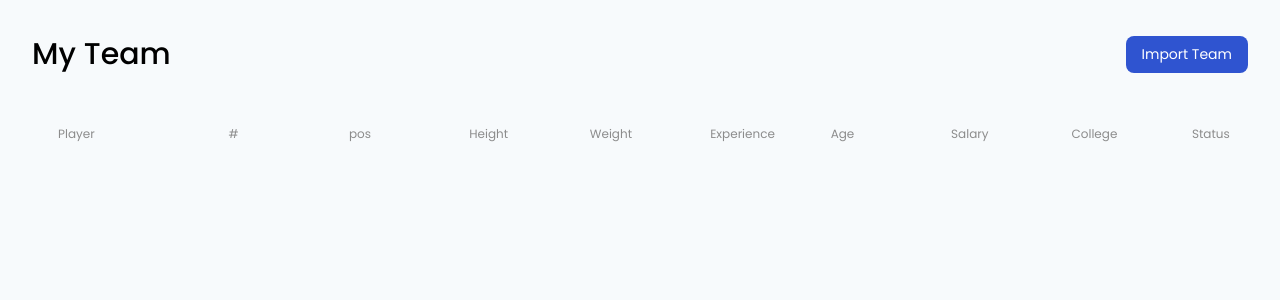
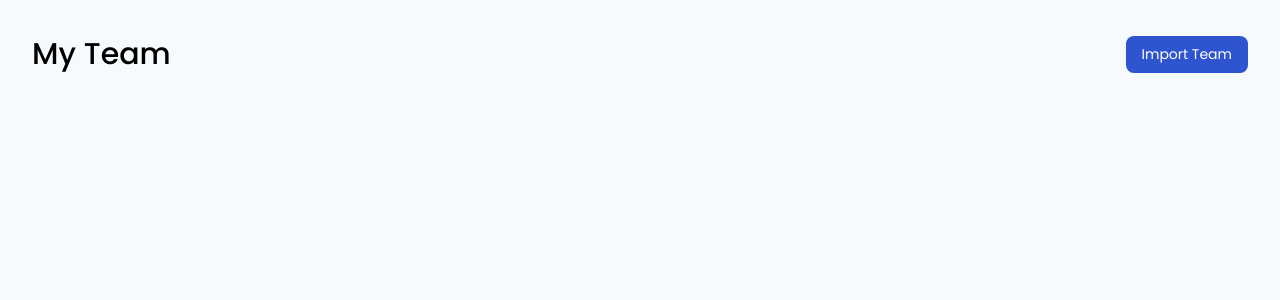
Before and after one commit to juliomerisio/koneksys-challenge, a React (Create React App) app: page / in a window 1280 px wide. Shown: the top 300 px of the page. Built offline with nearby package versions, Linux system fonts and the light colour scheme; the HTML template or start-up script is replaced by a standard one.

Commit message:
chore: small adjustments

```diff
--- a/src/pages/Dashboard.tsx
+++ b/src/pages/Dashboard.tsx
@@ -84,7 +84,9 @@ const DashboardTable = () => {
 
   return (
     <Wrapper>
-      <Table isDashboard rows={get} columns={columns} />
+      {get.length > 0 ? (
+        <Table isDashboard rows={get} columns={columns} />
+      ) : null}
     </Wrapper>
   )
 }
```
